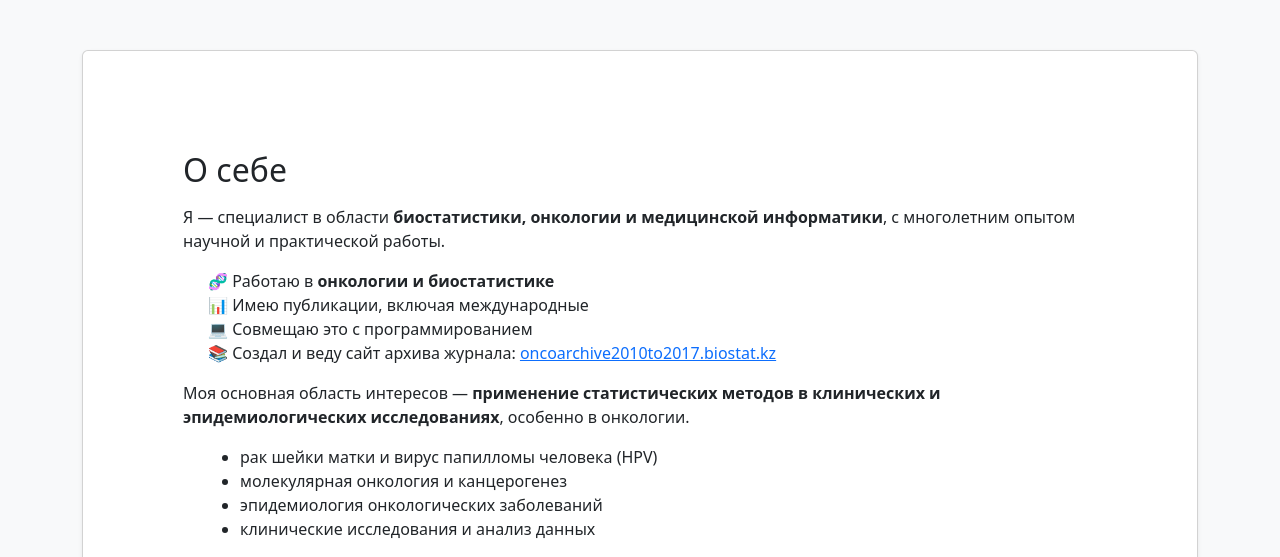
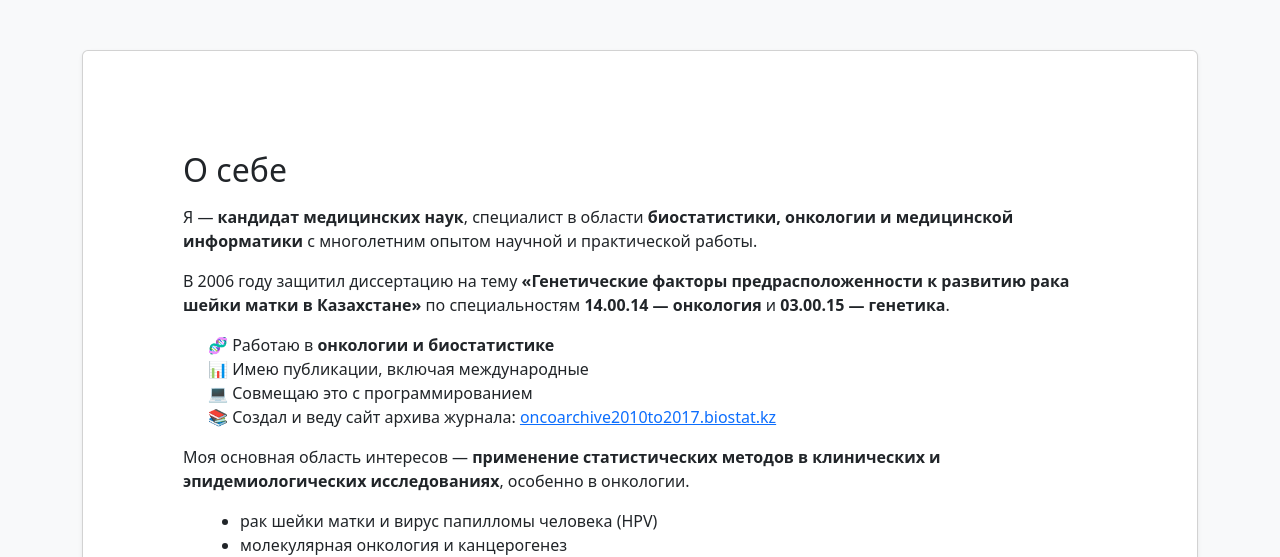
Before and after one commit to sanzhar73ismailov/oncoradiojournal, a PHP site: page / in a window 1280 px wide. Shown: the top 557 px of the page. Run offline with PHP 8.4, Linux system fonts and the light colour scheme.

Commit message:
sismailov.biostat.kz - добавил ученую степень

```diff
--- a/sismailov.biostat.kz/index.php
+++ b/sismailov.biostat.kz/index.php
@@ -51,8 +51,15 @@
         <h2 class="mb-3">О себе</h2>
 
         <p>
-            Я — специалист в области <strong>биостатистики, онкологии и медицинской информатики</strong>,
+            Я — <strong>кандидат медицинских наук</strong>, специалист в области
+            <strong>биостатистики, онкологии и медицинской информатики</strong>
             с многолетним опытом научной и практической работы.
+        </p>
+
+        <p>
+            В 2006 году защитил диссертацию на тему
+            <strong>«Генетические факторы предрасположенности к развитию рака шейки матки в Казахстане»</strong>
+            по специальностям <strong>14.00.14 — онкология</strong> и <strong>03.00.15 — генетика</strong>.
         </p>
 
         <!-- Новый блок с тезисами -->
@@ -67,7 +74,7 @@
 
         <p>
             Моя основная область интересов — <strong>применение статистических методов
-            в клинических и эпидемиологических исследованиях</strong>, особенно в онкологии.
+                в клинических и эпидемиологических исследованиях</strong>, особенно в онкологии.
         </p>
 
         <ul>
@@ -157,8 +164,6 @@
             </li>
         </ul>
 
-
-
     </div>
 </div>
 
```
